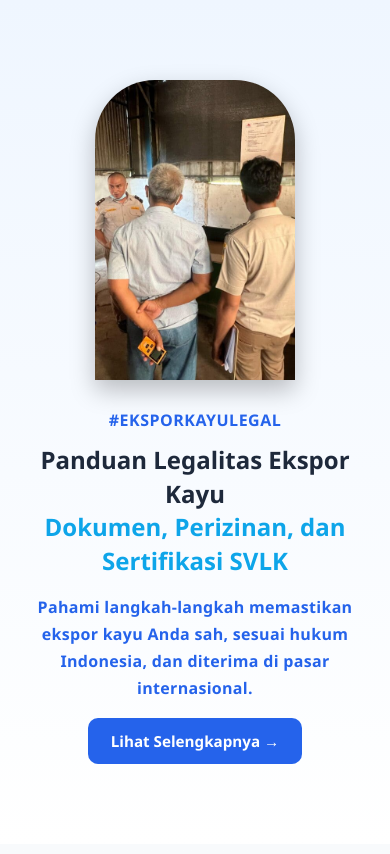
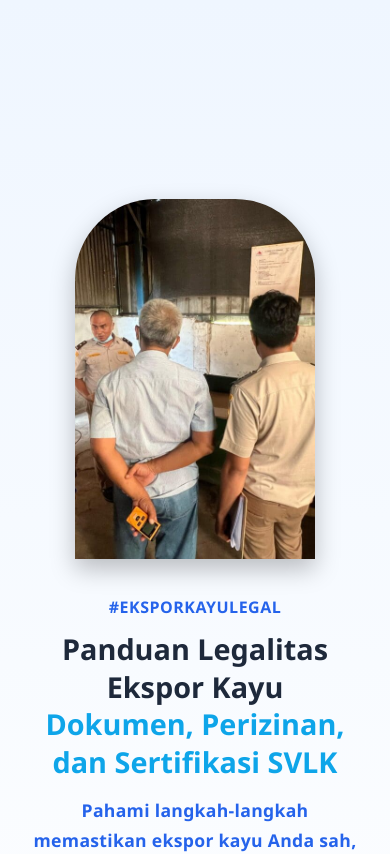
Before and after one commit to Muqniansyah/menaraweb, a Next.js app: page / in a window 390 px wide. Shown: the top 854 px of the page. Built offline with nearby package versions, Linux system fonts and the light colour scheme.

Commit message:
fix header 350px

```diff
--- a/src/css/header.css
+++ b/src/css/header.css
@@ -94,9 +94,9 @@
 }
 
 /* ===== Responsif (Mobile ≤450px) ===== */
-@media (max-width: 450px) {
+@media (max-width: 350px) {
   .hero-full {
-    min-height: 95vh;
+    min-height: 140vh;
     flex-direction: column;
     padding: 1.5rem 1rem;
     gap: 1.5rem;
```
